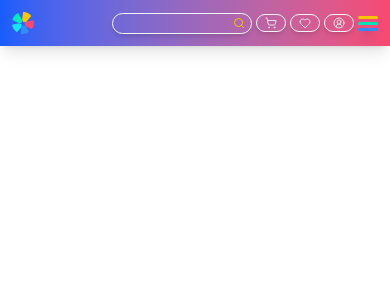
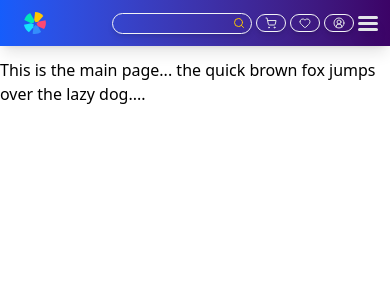
Before and after one commit to joseph-banaag/e-comm, a Next.js app: page / in a window 390 px wide. Shown: the top 300 px of the page. Built offline with nearby package versions, Linux system fonts and the light colour scheme.

Commit message:
added overlay to hamburger icon. User can close the menu when clicking on the overlay

```diff
--- a/app/page.tsx
+++ b/app/page.tsx
@@ -1,6 +1,6 @@
 export default function Home() {
   return (
-    <main className="h-dvh w-full hidden md:flex">
+    <main className="h-dvh w-full flex">
       <h1>This is the main page... the quick brown fox jumps over the lazy dog....</h1>
     </main>
   );
--- a/components/sections/navbar/Navbar.tsx
+++ b/components/sections/navbar/Navbar.tsx
@@ -1,22 +1,23 @@
 import Link from "next/link";
 import Image from "next/image";
-import { ShoppingCart, Heart, CircleUserRound } from "lucide-react";
+import {CircleUserRound, Heart, ShoppingCart} from "lucide-react";
 import styles from "./nav.module.css";
 import BurgerBtn from "@/components/ui/button/BurgerBtn";
 import NavSearchBtn from "@/components/ui/button/NavSearchBtn";
 
 const Navbar = () => {
   return (
-    <nav className="w-full h-auto md:min-h-16 flex justify-center items-center text-xs font-medium py-3 mb-3 shadow-lg bg-linear-to-r from-blue-600 to-[#F84872] text-gray-100">
-      <div className="w-full flex justify-between px-3 md:px-10">
-        <div className="flex gap-3">
+    <nav
+      className="w-full h-auto md:min-h-16 flex justify-center items-center text-xs font-medium py-3 mb-3 shadow-lg bg-linear-to-r from-blue-600 to-purple-950 text-gray-100">
+      <div className="w-full flex justify-between px-3">
+        <div className="flex gap-3 ps-3">
           <Link href="/">
             <Image
               src="/logo/company-logo-small.svg"
               width={20}
               height={20}
               alt="Company logo"
-              style={{ width: "22px", height: "22px" }}
+              style={{width: "22px", height: "22px"}}
               loading="eager"
               className="inline md:hidden"
             />
@@ -25,22 +26,23 @@ const Navbar = () => {
               width={120}
               height={50}
               alt="Company logo"
-              style={{ width: "auto", height: "auto" }}
+              style={{width: "auto", height: "auto"}}
               loading="eager"
               className="hidden md:inline pr-3 md:pr-5"
             />
           </Link>
         </div>
         <ul className="flex justify-between items-center gap-1 sm:gap-2 md:gap-3">
-          <li className="flex justify-end items-center gap-1 cursor-pointer border border-gray-100 rounded-2xl shadow-md px-1.5 md:px-3 py-0.5 h-[21px] w-35 md:w-50 lg:w-60">
+          <li
+            className="flex justify-end items-center gap-1 cursor-pointer border border-gray-100 rounded-2xl shadow-md px-1.5 md:px-3 py-0.5 h-[21px] w-35 md:w-50 lg:w-60">
             <span className="w-full text-gray-600/50">
-              <NavSearchBtn />
+              <NavSearchBtn/>
             </span>
           </li>
           <li>
             <Link href="/" className="navBtnStyle">
               <span>
-                <ShoppingCart className={styles.icons} />
+                <ShoppingCart className={styles.icons}/>
               </span>
               <span className="hidden md:inline">Cart</span>
             </Link>
@@ -48,7 +50,7 @@ const Navbar = () => {
           <li>
             <Link href="/" className="navBtnStyle">
               <span>
-                <Heart className={styles.icons} />
+                <Heart className={styles.icons}/>
               </span>
               <span className="hidden md:inline">Favorite</span>
             </Link>
@@ -56,13 +58,13 @@ const Navbar = () => {
           <li>
             <Link href="/" className="navBtnStyle">
               <span>
-                <CircleUserRound className={styles.icons} />
+                <CircleUserRound className={styles.icons}/>
               </span>
               <span className="hidden md:inline">Profile</span>
             </Link>
           </li>
           <li className="inline md:hidden">
-            <BurgerBtn />
+            <BurgerBtn/>
           </li>
         </ul>
       </div>
--- a/components/sections/navbar/SideNavbar.tsx
+++ b/components/sections/navbar/SideNavbar.tsx
@@ -1,10 +1,9 @@
 import styles from "./nav.module.css";
-import { storeLinks } from "@/components/constant/storeLinks";
+import {storeLinks} from "@/components/constant/storeLinks";
 
-const SideNavbar = ({ isActive }: { isActive: boolean }) => {
-  console.log("is it active?:", isActive);
+const SideNavbar = ({isActive}: { isActive: boolean }) => {
+
   return (
-    <aside>
     <nav
       className={`absolute flex top-12 right-0 min-w-[40%] w-48 bg-gray-800 rounded-lg border border-gray-100 mr-px sm:mr-2 shadow-xl text-sm ${
         isActive ? "block" : "hidden"
@@ -32,7 +31,6 @@ const SideNavbar = ({ isActive }: { isActive: boolean }) => {
         <li>{storeLinks.monitor_arm}</li>
       </ul>
     </nav>
-    </aside>
   );
 };
 
--- a/components/ui/OtherLinks.tsx
+++ b/components/ui/OtherLinks.tsx
@@ -1,5 +1,5 @@
 "use client";
-import React from "react";
+import React, { useEffect, useRef } from "react";
 import {
   Collapsible,
   CollapsibleContent,
@@ -9,6 +9,12 @@ import OtherLinksContent from "./OtherLinksContent";
 
 const OtherLinks = () => {
   const [isOpen, setIsOpen] = React.useState(false);
+  const menuRef = useRef<HTMLDivElement | null>(null);
+
+  useEffect(() => {
+
+  })
+
 
   return (
     <Collapsible open={isOpen} onOpenChange={setIsOpen} className="static">
--- a/components/ui/button/BurgerBtn.tsx
+++ b/components/ui/button/BurgerBtn.tsx
@@ -1,7 +1,7 @@
 "use client";
 import SideNavbar from "@/components/sections/navbar/SideNavbar";
-import styles from "./burgerbtn.module.css";
-import { useState } from "react";
+import styles from "./navBtn.module.css";
+import {useState} from "react";
 
 const BurgerBtn = () => {
   const [checked, setChecked] = useState<boolean>(false);
@@ -10,15 +10,28 @@ const BurgerBtn = () => {
     setChecked(!checked);
   };
 
-  console.log("Is checked: ", checked);
+  const overlayClick = () => {
+    handleChecked();
+  }
+
 
   return (
-    <>
-      <label htmlFor="hamburger-menu" id={styles.hamburgerMenu} className="shadow-lg">
-        <input type="checkbox" id="hamburger-menu" onClick={handleChecked} />
+    <div>
+      <div
+        className={`${checked ? "block" : "hidden"} absolute top-0 left-0 right-0 w-full h-full`}
+        onClick={overlayClick}/>
+      <label
+        htmlFor="hamburger-menu"
+        id={styles.hamburgerMenu}
+        className="shadow-lg"
+      >
+        <input type="checkbox" id="hamburger-menu"
+               checked={checked}
+               onChange={handleChecked}
+        />
       </label>
-      <SideNavbar isActive={checked} />
-    </>
+      <SideNavbar isActive={checked}/>
+    </div>
   );
 };
 
--- a/components/ui/button/burgerbtn.module.css
+++ b/components/ui/button/navBtn.module.css
@@ -19,17 +19,6 @@
   width: max-content;
   cursor: pointer;
 }
-#hamburgerMenu::before {
-  background-color: #FAC402;
-}
-
-#hamburgerMenu::after {
-  background-color: #348AF6;
-}
-
-#hamburgerMenu input {
-  background-color: #02E3B6;
-}
 
 #hamburgerMenu::before,
 #hamburgerMenu::after,
@@ -37,8 +26,8 @@
   content: "";
   width: var(--bar-width);
   height: var(--bar-height);
-  /* background-color: var(--foreground); */
   border-radius: 999px;
+  background-color: var(--foreground-light);
   transform-origin: left center;
   transition: opacity var(--animation-timing), width var(--animation-timing),
     rotate var(--animation-timing), translate var(--animation-timing);
```
Also changed, not shown: components/sections/navbar/NavSubMenu.tsx (+4 -3 lines), components/ui/button/NavSearchBtn.tsx (+8 -6 lines), package.json (+5 -3 lines), components/sections/navbar/nav.module.css (indentation only), components/ui/OtherLinksDrawer.tsx (added), 1 other file (tests, documents, lock files or other folders). Lines whose indentation alone changed are shown as unchanged.
